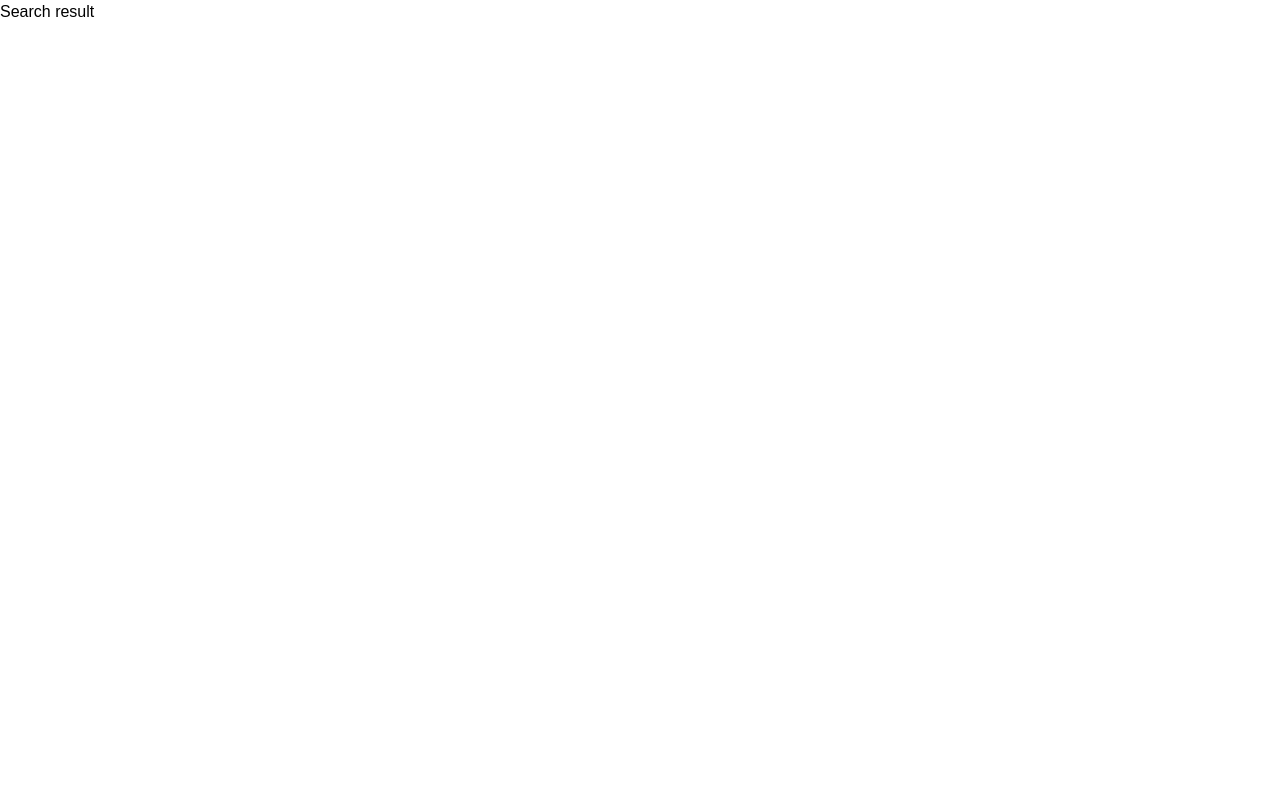
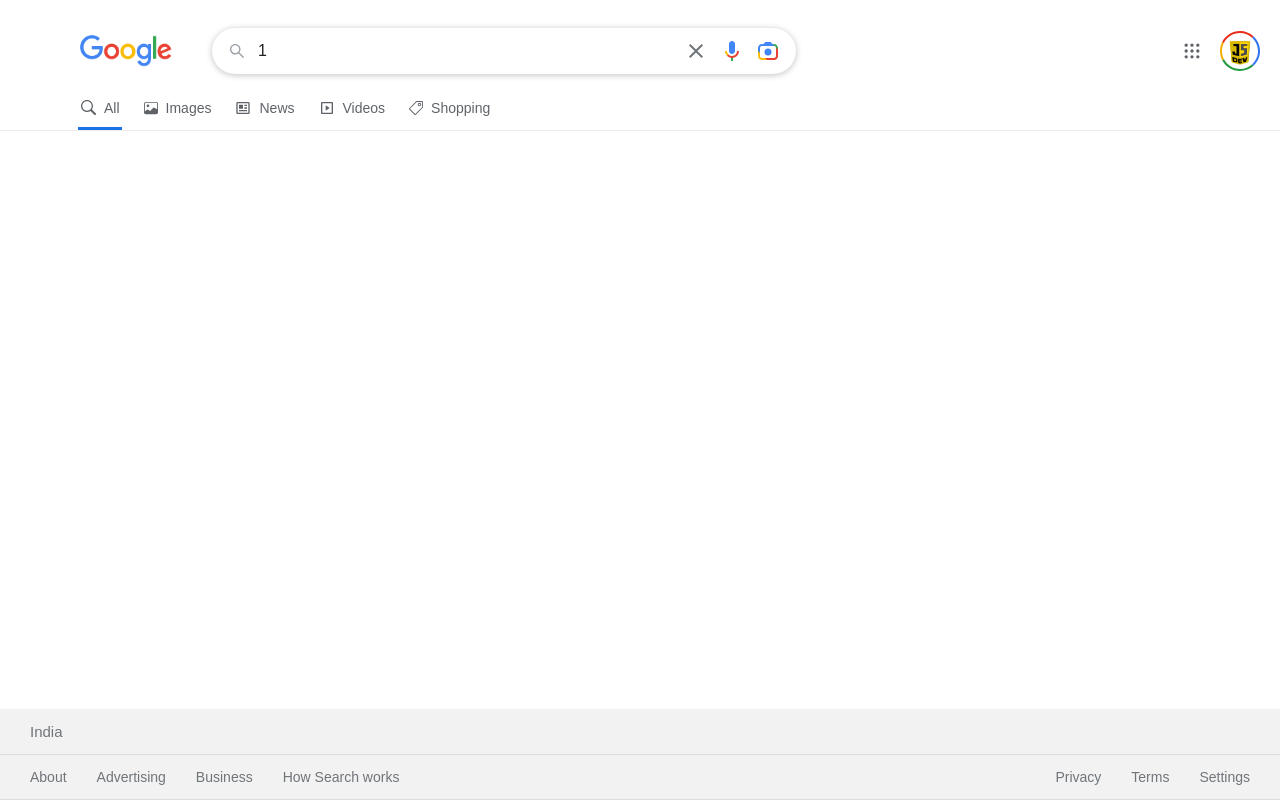
Before and after one commit to chhavi48/google-search-Clone, a React (Vite) app: page /1/1 in a window 1280 px wide. Built offline with nearby package versions, Linux system fonts and the light colour scheme.

Commit message:
get data from API

```diff
--- a/src/App.jsx
+++ b/src/App.jsx
@@ -7,12 +7,15 @@ import { AppContext } from "./utils/ContextApi";
 function App() {
 
     return (
-        <BrowserRouter>
+        <AppContext>
+                <BrowserRouter>
             <Routes>
                 <Route path="/" exact element={<Home />} />
                 <Route path="/:query/:startIndex" element={<SearchResult />} />
             </Routes>
         </BrowserRouter>
+        </AppContext>
+
     )
 
 }
--- a/src/components/SearchResult.jsx
+++ b/src/components/SearchResult.jsx
@@ -10,7 +10,15 @@ import Pagination from "./Pagination";
 import { Context } from "../utils/ContextApi";
 
 const SearchResult = () => {
-    return <div>Search result</div>;
+    return <div className="flex flex-col min-h-[100vh]">
+  <SearchResultHeader/>
+  <main className="grow p-[12px] pb-0 md:pr-5 md:pl-20">
+
+
+  </main>
+  <Footer/>
+    </div>
+    ;
 };
 
 export default SearchResult;
--- a/src/components/SearchResultHeader.jsx
+++ b/src/components/SearchResultHeader.jsx
@@ -8,7 +8,59 @@ import { Context } from "../utils/ContextApi";
 import { menu } from "../utils/Constants";
 
 const SearchResultHeader = () => {
-    return <div>Search result header</div>;
+    const [selectedMenu, setSelectedMenu] = useState("All");
+    const {setImageSearch}=useContext(Context)
+
+    useEffect(()=>{
+         return ()=>setImageSearch(false)
+    },[])
+  const clickHandler =(menuItem)=>{
+         let isTypeImage=menuItem.name==="Images";
+         setSelectedMenu(menuItem.name)
+         setImageSearch(isTypeImage ? true:false )
+  }
+
+    return <div className="p-[15px] pb-0 md:pr-5 md:pl-20
+     md:pt-7 border-b border-[#ebebeb] flex
+    md:block flex-col items-center sticky top-0 bg-white">
+             <div className="flex items-center
+              justify-between w-full">
+                <div className="flex items-center grow">
+                    <Link to="/">
+                    <img
+            className="hidden md:block w-[92px] mr-10"
+                    src={Logo}></img>
+                    </Link>
+                    <SearchInput from="searchResult"/>
+                </div>
+                <div className="hidden md:block">
+                    <ProfileIcon />
+                </div>
+                </div>
+
+                <div className="flex ml-[-12px] mt-3">
+                {menu.map((menu, index) => (
+                    <span
+                        key={index}
+                        className={`flex items-center p-3 text-[#5f6368]
+                        cursor-pointer relative ${
+                            selectedMenu === menu.name ? "text-[#1a73e8]" : ""
+                        }`}
+                        onClick={() => clickHandler(menu)}
+                    >
+                        <span className="hidden md:block mr-2">
+                            {menu.icon}
+                        </span>
+                        <span className="text-sm">{menu.name}</span>
+                        {selectedMenu === menu.name && (
+                            <span className="h-[3px] w-[calc(100%-20px)] absolute
+                             bg-[#1a73e8] bottom-0 left-[10px]" />
+                        )}
+                    </span>
+                ))}
+                    </div>
+
+    </div>;
 };
 
 export default SearchResultHeader;
--- a/src/utils/ContextApi.jsx
+++ b/src/utils/ContextApi.jsx
@@ -1,7 +1,18 @@
-import { createContext, useState } from "react";
+import React, { createContext, useState } from "react";
 
 export const Context = createContext();
 
-export const AppContext = () => {
-    return <div>App Context</div>;
+export const AppContext = (props) => {
+    const [imageSearch, setImageSearch] = useState(false);
+
+    return (
+        <Context.Provider
+            value={{
+                imageSearch,
+                setImageSearch,
+            }}
+        >
+            {props.children}
+        </Context.Provider>
+    );
 };
--- a/src/utils/api.js
+++ b/src/utils/api.js
@@ -1,3 +1,19 @@
+
+// AIzaSyAatRVKFGA7caySe7GyLbdUrIrNIoYKsaA
+// cx =85a10e4292401458c
+
 import axios from "axios";
 
-export const fetchDataFromApi = () => {};
+const BASE_URL = "https://www.googleapis.com/customsearch/v1";
+
+const params = {
+    key: "AIzaSyAatRVKFGA7caySe7GyLbdUrIrNIoYKsaA",
+    cx: "85a10e4292401458c",
+};
+
+export const fetchDataFromApi = async (payload) => {
+    const { data } = await axios.get(BASE_URL, {
+        params: { ...params, ...payload },
+    });
+    return data;
+};
```
